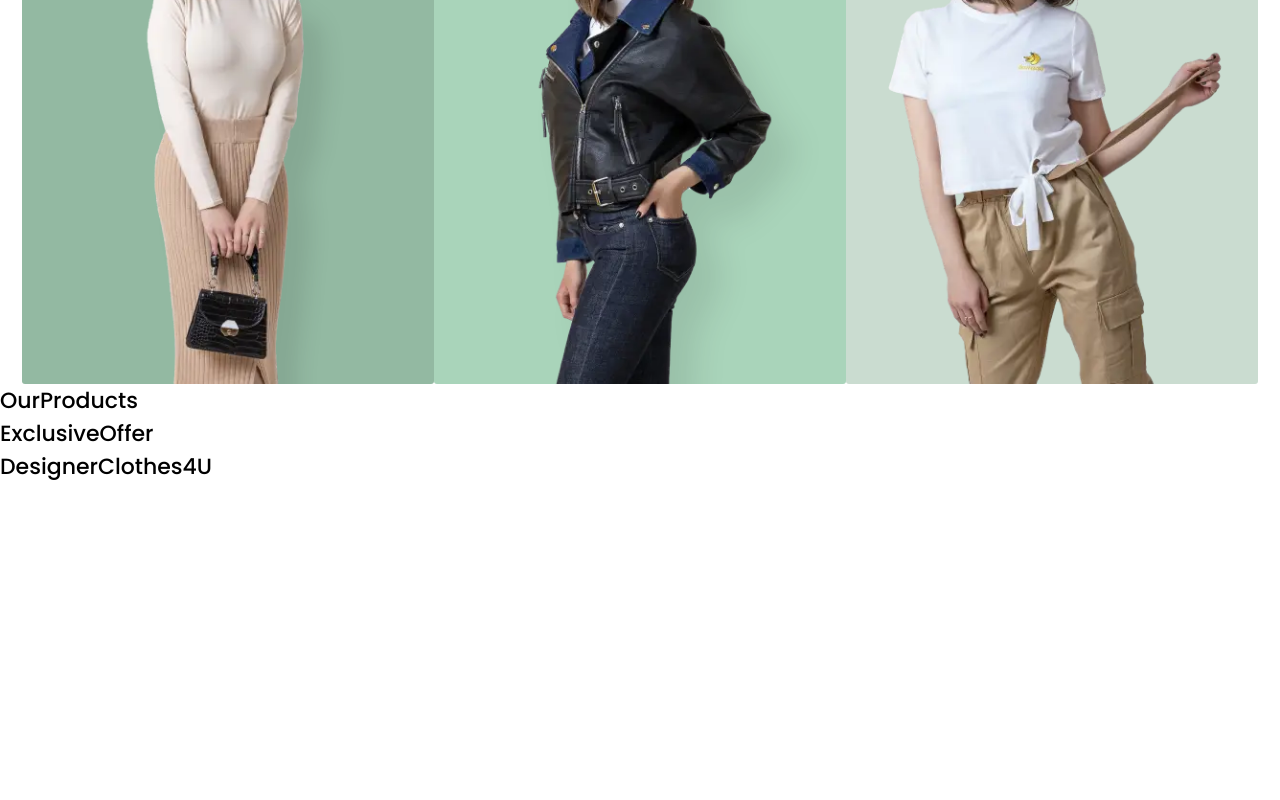
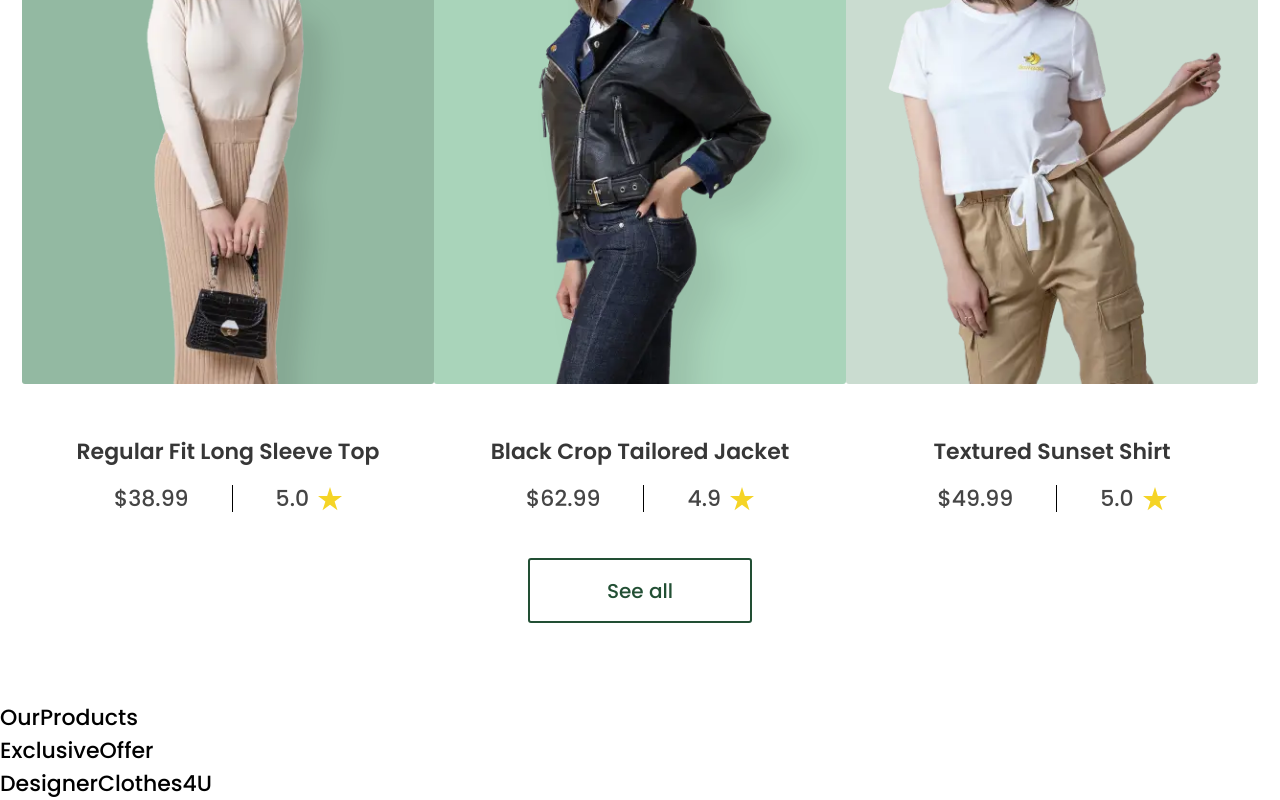
Before and after one commit to vinhhao-truong/rivo-ecomm-code-test, a Next.js app: page / in a window 1280 px wide. Shown: the part 1579-2379 px from the top of the page. Before the commit the page ends 2062 px from the top, so only its background shows below. Built offline with nearby package versions, Linux system fonts and the light colour scheme.

Commit message:
Update Best Selling

```diff
--- /dev/null
+++ b/components/pages/Home/common/ProductCard.tsx
@@ -0,0 +1,40 @@
+import Product from "@/interfaces/Product";
+import ReactProps from "@/interfaces/ReactProps";
+import React from "react";
+import ImageCard from "./ImageCard";
+import ProductInfo from "./ProductInfo";
+
+interface ProductCardProps extends ReactProps {
+  product: Product;
+  imgProps: {
+    width: number;
+    height: number;
+    gapWithInfo: string;
+    bgColor: string;
+  };
+}
+
+const ProductCard: React.FC<ProductCardProps> = ({ product, imgProps }) => {
+  return (
+    <div
+      style={{
+        gap: imgProps.gapWithInfo,
+      }}
+      className="flex-col flex items-center"
+    >
+      <ImageCard
+        imageURL={product.imgURL}
+        width={imgProps.width}
+        height={imgProps.height}
+        backgroundColor={imgProps.bgColor}
+      />
+      <ProductInfo
+        name={product.name}
+        price={product.price}
+        rating={product.rating}
+      />
+    </div>
+  );
+};
+
+export default ProductCard;
--- /dev/null
+++ b/components/pages/Home/common/ProductInfo.tsx
@@ -0,0 +1,30 @@
+import StarLogo from "@/components/svg/StarLogo";
+import ReactProps from "@/interfaces/ReactProps";
+import formatRoundedNum from "@/utils/common/formatRoundedNum";
+import React from "react";
+
+interface ProductInfoProps extends ReactProps {
+  name: string;
+  price: number;
+  rating: number;
+}
+
+const ProductInfo: React.FC<ProductInfoProps> = ({ name, price, rating }) => {
+  const formattedPrice = formatRoundedNum(price, 2);
+  const formattedRating = formatRoundedNum(rating);
+
+  return (
+    <div className="flex flex-col items-center">
+      <h3 className="font-semibold text-[#373737] mb-2">{name}</h3>
+      <div className="flex basis-0 items-center justify-center text-[#454545] gap-[43px] w-full leading-[39px]">
+        <p>${formattedPrice}</p>
+        <div className="w-[1px] h-[27px] bg-black"></div>
+        <div className="flex items-center gap-[9px]">
+          {formattedRating} <StarLogo />
+        </div>
+      </div>
+    </div>
+  );
+};
+
+export default ProductInfo;
--- a/components/pages/Home/sections/BestSelling/index.tsx
+++ b/components/pages/Home/sections/BestSelling/index.tsx
@@ -3,28 +3,39 @@ import React from "react";
 import SectionHeading from "../../common/SectionHeading";
 import bestSellingData from "@/data/pages/home/best_selling.json";
 import ImageCard from "../../common/ImageCard";
+import ProductCard from "../../common/ProductCard";
+import Button from "../../common/Button";
 
 const { heading, content } = bestSellingData;
 
 const BestSelling = () => {
+  const numberOfProd = 3;
+
   return (
-    <Container>
+    <Container className="flex flex-col items-center mb-[78px]">
       <SectionHeading heading={heading.heading} content={heading.content} />
-      <ul className="flex items-center justify-between">
-        {content.products.slice(0, 3).map((prod, idx) => {
+      {/* PRODUCTS */}
+      <ul className="flex items-center justify-between mb-[40px]">
+        {content.products.slice(0, numberOfProd).map((prod, idx) => {
           return (
             <li key={`best_selling_${idx}`}>
-              <ImageCard
-                width={430}
-                height={566}
-                imageURL={prod.imgURL}
-                title={prod.name}
-                backgroundColor={prod.cardColor}
+              <ProductCard
+                imgProps={{
+                  width: 430,
+                  height: 566,
+                  gapWithInfo: "51px",
+                  bgColor: prod.cardColor,
+                }}
+                product={prod}
               />
             </li>
           );
         })}
       </ul>
+      {/* SEE ALL BTN */}
+      <Button type="Outlined" width="224px" height="65px">
+        See all
+      </Button>
     </Container>
   );
 };
--- /dev/null
+++ b/components/svg/StarLogo.tsx
@@ -0,0 +1,27 @@
+import React from "react";
+
+const StarLogo = () => {
+  return (
+    <svg
+      xmlns="http://www.w3.org/2000/svg"
+      width="24"
+      height="24"
+      viewBox="0 0 24 24"
+      fill="none"
+    >
+      <g clipPath="url(#clip0_207_1149)">
+        <path
+          d="M19.4673 23.3152L12.0003 17.8272L4.53326 23.3152L7.40026 14.4522L-0.0627441 8.99922H9.15126L12.0003 0.121216L14.8493 8.99922H24.0623L16.6003 14.4522L19.4673 23.3152Z"
+          fill="#F5D426"
+        />
+      </g>
+      <defs>
+        <clipPath id="clip0_207_1149">
+          <rect width="24" height="24" fill="white" />
+        </clipPath>
+      </defs>
+    </svg>
+  );
+};
+
+export default StarLogo;
--- /dev/null
+++ b/interfaces/Product.ts
@@ -0,0 +1,7 @@
+export default interface Product {
+  name: string;
+  price: number;
+  rating: number;
+  imgURL: string;
+  cardColor: string;
+}
--- /dev/null
+++ b/utils/common/formatRoundedNum.ts
@@ -0,0 +1,3 @@
+export default function formatRoundedNum(num: number, digits: number = 1) {
+  return num.toFixed(digits);
+}
```
